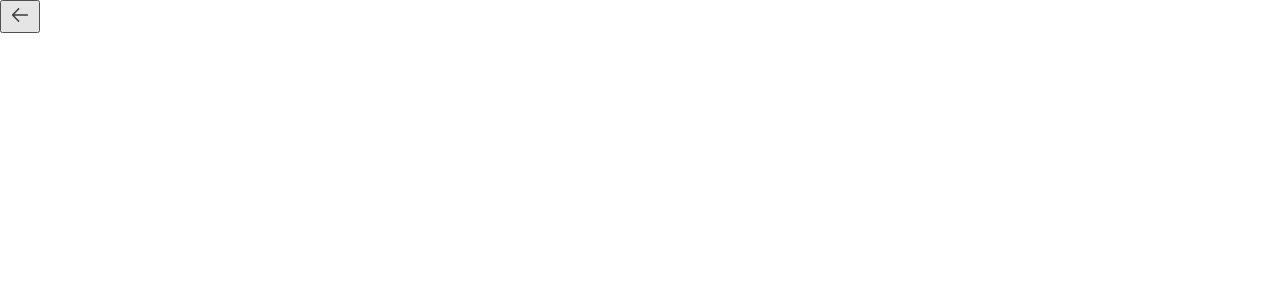
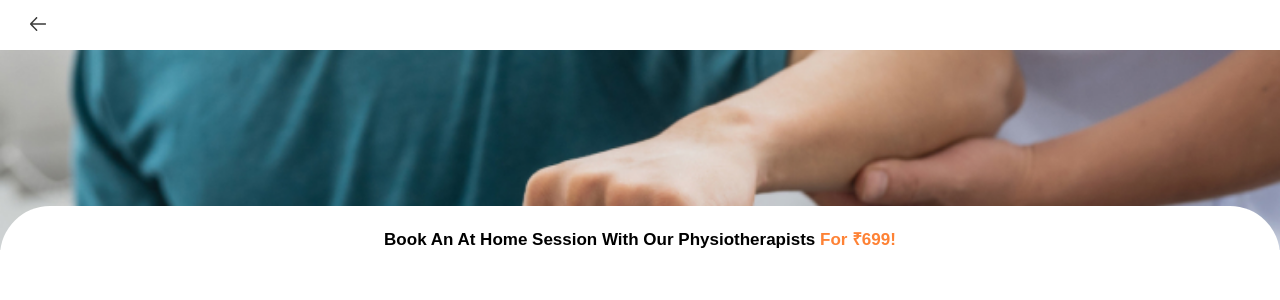
Before and after one commit to MrNiNaD/comxr-test, a React (Vite) app in the folder Frontend/: page / in a window 1280 px wide. Shown: the top 300 px of the page. Built offline with nearby package versions, Linux system fonts and the light colour scheme.

Commit message:
feat: title added

```diff
--- a/Frontend/src/App.jsx
+++ b/Frontend/src/App.jsx
@@ -1,15 +1,19 @@
-import React from "react";
+import React, { useState } from "react";
 import { MyContext } from "./context";
 import Topbar from "./component/Topbar";
 import { ToastContainer } from "react-toastify";
 
 import "react-toastify/dist/ReactToastify.css";
+import Renderer from "./component/Renderer";
 
 const App = () => {
+  const [state, setState] = useState();
+
   return (
-    <MyContext.Provider value={{}}>
+    <MyContext.Provider value={{ setState, state }}>
       <section>
         <Topbar />
+        <Renderer />
       </section>
       <ToastContainer autoClose={2000} />
     </MyContext.Provider>
--- /dev/null
+++ b/Frontend/src/component/Renderer.jsx
@@ -0,0 +1,14 @@
+import React from "react";
+import UserForm from "./UserForm";
+
+const Renderer = () => {
+  switch (false) {
+    case "":
+      return <p>Test</p>;
+
+    default:
+      return <UserForm />;
+  }
+};
+
+export default Renderer;
--- a/Frontend/src/component/Topbar.jsx
+++ b/Frontend/src/component/Topbar.jsx
@@ -1,15 +1,10 @@
 import React from "react";
 import Arrow from "../assets/arrow.png";
-import { toast } from "react-toastify";
 
 const Topbar = () => {
   return (
     <div className="top-bar">
-      <button
-        onClick={() => {
-          toast.error("Error Notification !");
-        }}
-      >
+      <button className="remove-button-styling">
         <img src={Arrow} />
       </button>
     </div>
--- /dev/null
+++ b/Frontend/src/component/UserForm.jsx
@@ -0,0 +1,19 @@
+import React from "react";
+import Hero from "../assets/hero.jpg";
+
+const UserForm = () => {
+  return (
+    <div className="user-form">
+      <img className="hero" src={Hero} />
+      <div className="form-container">
+        <h3>
+          Book An At Home Session With Our Physiotherapists{" "}
+          <span>For ₹699!</span>
+        </h3>
+        <form></form>
+      </div>
+    </div>
+  );
+};
+
+export default UserForm;
--- a/Frontend/src/index.css
+++ b/Frontend/src/index.css
@@ -30,6 +30,7 @@ footer, header, hgroup, menu, nav, section {
 }
 body {
 	line-height: 1;
+  font-family: Arial, Helvetica, sans-serif;
 }
 ol, ul {
 	list-style: none;
@@ -46,3 +47,47 @@ table {
 	border-collapse: collapse;
 	border-spacing: 0;
 }
+
+.remove-button-styling {
+  background: none;
+  border: none;
+}
+
+html {
+  --primary: #fe8235;
+}
+
+.top-bar {
+  display: flex;
+  padding: 0 20px;
+  align-items: center;
+  height: 50px;
+}
+
+.user-form .hero {
+  width: 100%;
+  height: 200px;
+  object-fit: cover;
+}
+
+.form-container {
+  background-color: #fff;
+  border-top-left-radius: 50px;
+  border-top-right-radius: 50px;
+  position: relative;
+  top: -47px;
+  height: 500px;
+}
+
+.form-container h3 {
+  padding-top: 25px;
+  width: 90%;
+  margin: 0 auto;
+  font-size: 17px;
+  font-weight: 600;
+  text-align: center;
+}
+
+.form-container h3 span {
+  color: var(--primary);
+}
```
Also changed, not shown: Frontend/src/assets/hero.jpg (renamed from Frontend/src/assets/4.jpg).
